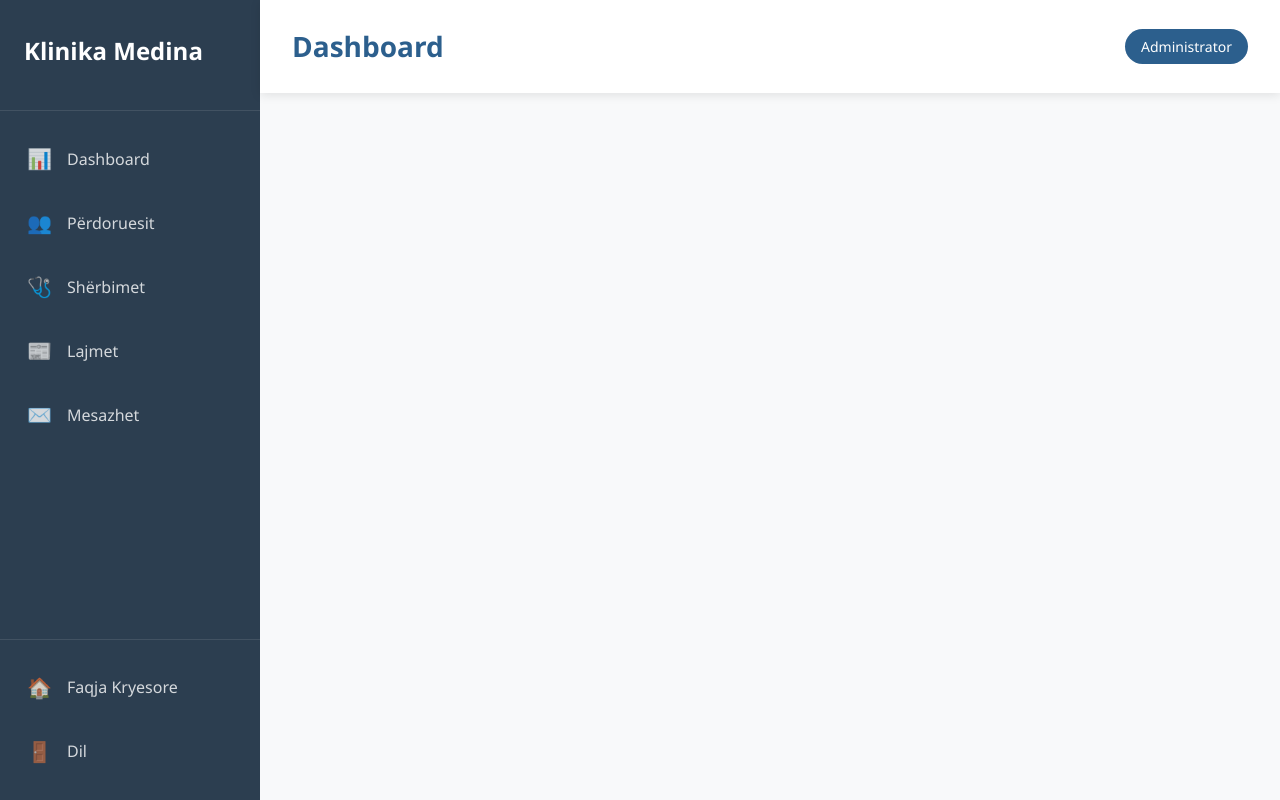
After one commit to LindritRamusa/dizajni-zhvillimi-webit, a PHP site: template views/layouts/admin-header.php in a window 1280 px wide. The commit adds this page. Run offline with PHP 8.4, Linux system fonts and the light colour scheme; the template is opened without the code that fills it, so the values that code supplies are empty.

Commit message:
feat: implement admin dashboard with sidebar navigation and access control

```diff
--- a/public/css/responsive.css
+++ b/public/css/responsive.css
@@ -129,6 +129,24 @@
     .admin-table td {
         padding: 0.75rem 0.5rem;
     }
+
+    .admin-wrapper {
+        flex-direction: column;
+    }
+
+    .admin-sidebar {
+        width: 100%;
+        position: relative;
+        height: auto;
+    }
+
+    .admin-main {
+        margin-left: 0;
+    }
+
+    .admin-dashboard-stats {
+        grid-template-columns: 1fr;
+    }
 }
 
 @media (max-width: 480px) {
--- a/public/css/styles.css
+++ b/public/css/styles.css
@@ -936,3 +936,223 @@ body {
     background-color: var(--primary-color);
     color: white;
 }
+
+.admin-wrapper {
+    display: flex;
+    min-height: 100vh;
+    background-color: var(--bg-light);
+}
+
+.admin-sidebar {
+    width: 260px;
+    background-color: #2c3e50;
+    color: white;
+    display: flex;
+    flex-direction: column;
+    position: fixed;
+    height: 100vh;
+    left: 0;
+    top: 0;
+    overflow-y: auto;
+}
+
+.admin-sidebar-header {
+    padding: 2rem 1.5rem;
+    border-bottom: 1px solid rgba(255, 255, 255, 0.1);
+}
+
+.admin-sidebar-header h2 {
+    color: white;
+    font-size: 1.5rem;
+    margin-bottom: 0.5rem;
+}
+
+.admin-user-name {
+    color: rgba(255, 255, 255, 0.7);
+    font-size: 0.875rem;
+}
+
+.admin-nav {
+    flex: 1;
+    padding: 1rem 0;
+}
+
+.admin-nav-list {
+    list-style: none;
+    padding: 0;
+    margin: 0;
+}
+
+.admin-nav-list li {
+    margin: 0;
+}
+
+.admin-nav-link {
+    display: flex;
+    align-items: center;
+    padding: 1rem 1.5rem;
+    color: rgba(255, 255, 255, 0.8);
+    text-decoration: none;
+    transition: all 0.3s;
+    border-left: 3px solid transparent;
+}
+
+.admin-nav-link:hover {
+    background-color: rgba(255, 255, 255, 0.1);
+    color: white;
+}
+
+.admin-nav-link.active {
+    background-color: rgba(255, 255, 255, 0.15);
+    color: white;
+    border-left-color: var(--accent-color);
+}
+
+.nav-icon {
+    font-size: 1.25rem;
+    margin-right: 1rem;
+    width: 24px;
+    text-align: center;
+}
+
+.admin-sidebar-footer {
+    padding: 1rem 0;
+    border-top: 1px solid rgba(255, 255, 255, 0.1);
+}
+
+.admin-main {
+    flex: 1;
+    margin-left: 260px;
+    display: flex;
+    flex-direction: column;
+}
+
+.admin-topbar {
+    background-color: white;
+    box-shadow: var(--shadow);
+    padding: 1.5rem 2rem;
+    position: sticky;
+    top: 0;
+    z-index: 100;
+}
+
+.admin-topbar-content {
+    display: flex;
+    justify-content: space-between;
+    align-items: center;
+}
+
+.admin-topbar h1 {
+    color: var(--primary-color);
+    font-size: 1.75rem;
+    margin: 0;
+}
+
+.admin-role-badge {
+    background-color: var(--primary-color);
+    color: white;
+    padding: 0.5rem 1rem;
+    border-radius: 20px;
+    font-size: 0.875rem;
+    font-weight: 500;
+}
+
+.admin-content-wrapper {
+    flex: 1;
+    padding: 2rem;
+}
+
+.admin-dashboard-stats {
+    display: grid;
+    grid-template-columns: repeat(auto-fit, minmax(250px, 1fr));
+    gap: 1.5rem;
+    margin-bottom: 2rem;
+}
+
+.stat-card {
+    background-color: white;
+    padding: 2rem;
+    border-radius: 10px;
+    box-shadow: var(--shadow);
+    display: flex;
+    align-items: center;
+    gap: 1.5rem;
+    transition: transform 0.3s;
+}
+
+.stat-card:hover {
+    transform: translateY(-3px);
+    box-shadow: var(--shadow-lg);
+}
+
+.stat-icon {
+    font-size: 3rem;
+    width: 60px;
+    height: 60px;
+    display: flex;
+    align-items: center;
+    justify-content: center;
+    background-color: var(--bg-light);
+    border-radius: 10px;
+}
+
+.stat-content h3 {
+    font-size: 2rem;
+    color: var(--primary-color);
+    margin: 0 0 0.25rem 0;
+}
+
+.stat-content p {
+    color: var(--text-light);
+    margin: 0 0 0.5rem 0;
+}
+
+.stat-link {
+    color: var(--primary-color);
+    text-decoration: none;
+    font-size: 0.875rem;
+    font-weight: 500;
+}
+
+.stat-link:hover {
+    text-decoration: underline;
+}
+
+.admin-dashboard-welcome {
+    margin-top: 2rem;
+}
+
+.welcome-card {
+    background-color: white;
+    padding: 2rem;
+    border-radius: 10px;
+    box-shadow: var(--shadow);
+}
+
+.welcome-card h2 {
+    color: var(--primary-color);
+    margin-bottom: 1rem;
+}
+
+.welcome-card p {
+    color: var(--text-light);
+    line-height: 1.8;
+}
+
+.admin-table-header {
+    display: flex;
+    justify-content: space-between;
+    align-items: center;
+    margin-bottom: 1.5rem;
+    padding: 0 0.5rem;
+}
+
+.admin-table-header h2 {
+    color: var(--primary-color);
+    margin: 0;
+}
+
+.table-count {
+    color: var(--text-light);
+    font-size: 0.875rem;
+}
--- /dev/null
+++ b/views/layouts/admin-header.php
@@ -0,0 +1,85 @@
+<?php
+require_once __DIR__ . '/../../app/autoload.php';
+
+use App\Core\Middleware;
+use App\Core\Auth;
+
+if (!isset($auth)) {
+    session_start();
+    Middleware::requireAdmin();
+    $auth = new Auth();
+    $user = $auth->getUser();
+}
+?>
+<!DOCTYPE html>
+<html lang="sq">
+<head>
+    <meta charset="UTF-8">
+    <meta name="viewport" content="width=device-width, initial-scale=1.0">
+    <meta name="description" content="<?php echo $pageDescription ?? 'Admin Dashboard - Klinika Medina'; ?>">
+    <title><?php echo $pageTitle ?? 'Admin Dashboard - Klinika Medina'; ?></title>
+    <link rel="stylesheet" href="/css/styles.css">
+    <link rel="stylesheet" href="/css/responsive.css">
+</head>
+<body>
+    <div class="admin-wrapper">
+        <aside class="admin-sidebar">
+            <div class="admin-sidebar-header">
+                <h2>Klinika Medina</h2>
+                <p class="admin-user-name"><?php echo htmlspecialchars($user['name']); ?></p>
+            </div>
+            <nav class="admin-nav">
+                <ul class="admin-nav-list">
+                    <li>
+                        <a href="dashboard.php" class="admin-nav-link <?php echo ($currentPage ?? '') === 'dashboard' ? 'active' : ''; ?>">
+                            <span class="nav-icon">📊</span>
+                            <span>Dashboard</span>
+                        </a>
+                    </li>
+                    <li>
+                        <a href="users.php" class="admin-nav-link <?php echo ($currentPage ?? '') === 'users' ? 'active' : ''; ?>">
+                            <span class="nav-icon">👥</span>
+                            <span>Përdoruesit</span>
+                        </a>
+                    </li>
+                    <li>
+                        <a href="services.php" class="admin-nav-link <?php echo ($currentPage ?? '') === 'services' ? 'active' : ''; ?>">
+                            <span class="nav-icon">🩺</span>
+                            <span>Shërbimet</span>
+                        </a>
+                    </li>
+                    <li>
+                        <a href="news.php" class="admin-nav-link <?php echo ($currentPage ?? '') === 'news' ? 'active' : ''; ?>">
+                            <span class="nav-icon">📰</span>
+                            <span>Lajmet</span>
+                        </a>
+                    </li>
+                    <li>
+                        <a href="messages.php" class="admin-nav-link <?php echo ($currentPage ?? '') === 'messages' ? 'active' : ''; ?>">
+                            <span class="nav-icon">✉️</span>
+                            <span>Mesazhet</span>
+                        </a>
+                    </li>
+                </ul>
+            </nav>
+            <div class="admin-sidebar-footer">
+                <a href="/index.php" class="admin-nav-link">
+                    <span class="nav-icon">🏠</span>
+                    <span>Faqja Kryesore</span>
+                </a>
+                <a href="/logout.php" class="admin-nav-link">
+                    <span class="nav-icon">🚪</span>
+                    <span>Dil</span>
+                </a>
+            </div>
+        </aside>
+        <main class="admin-main">
+            <header class="admin-topbar">
+                <div class="admin-topbar-content">
+                    <h1><?php echo $pageTitle ?? 'Dashboard'; ?></h1>
+                    <div class="admin-topbar-actions">
+                        <span class="admin-role-badge">Administrator</span>
+                    </div>
+                </div>
+            </header>
+            <div class="admin-content-wrapper">
```
Also changed, not shown: public/admin/dashboard.php (+42 -43 lines), public/admin/messages.php (added, +71 -0 lines), public/admin/news.php (added, +57 -0 lines), public/admin/services.php (added, +59 -0 lines), public/admin/users.php (+8 -15 lines), views/layouts/admin-footer.php (added, +11 -0 lines).
